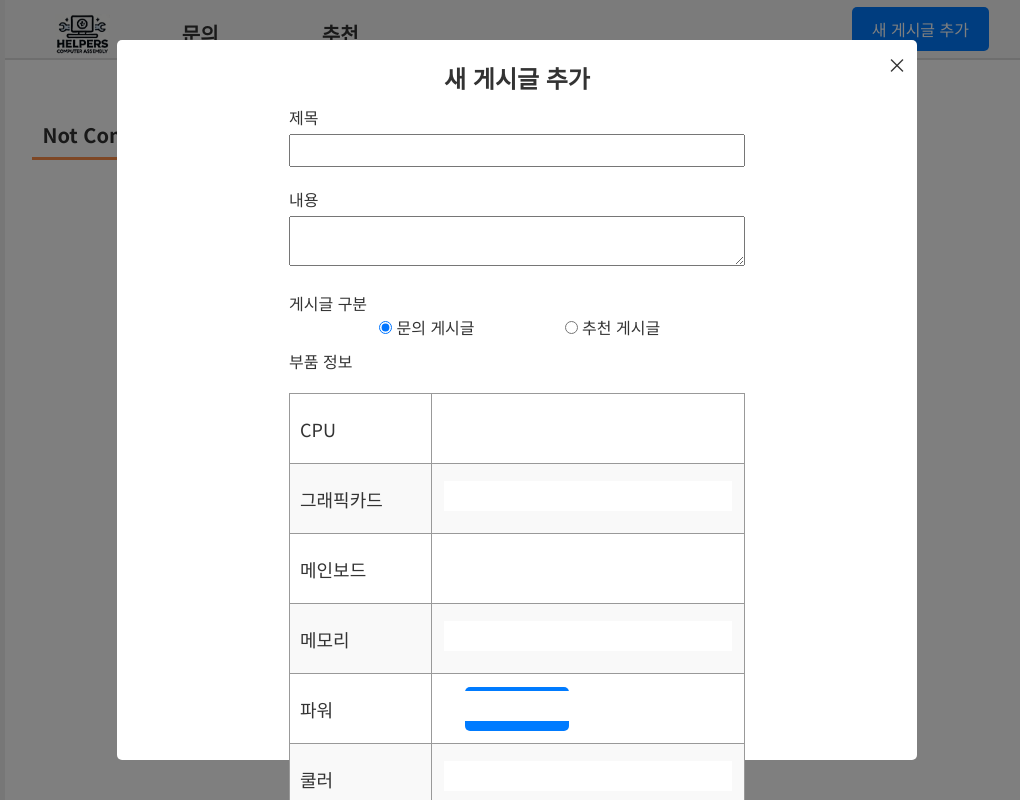
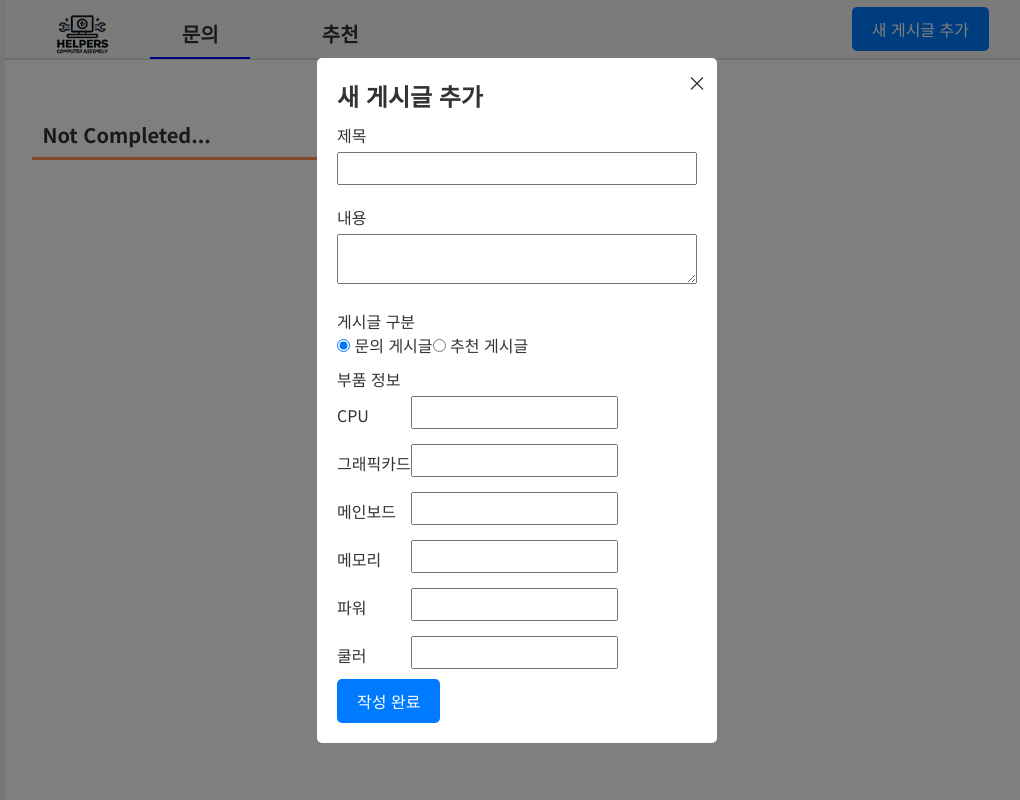
Before and after one commit to 1soo/ComposeHelpers, a React (Create React App) app: page / in a window 1280 px wide. Both pictures are taken after a click on the button "새 게시글 추가". Shown: the top 800 px of the page, without its empty margins (123-1143 px from the left). Built offline with nearby package versions, Linux system fonts and the light colour scheme; the HTML template or start-up script is replaced by a standard one.

Commit message:
표 오류 제거

```diff
--- a/src/Post/PostMain.css
+++ b/src/Post/PostMain.css
@@ -198,38 +198,8 @@ body{
     background-color: white;
     padding: 20px;
     border-radius: 5px;
-    width: 800px;
-    height: 720px;
+    width: 400px;
     position: relative;
-}
-
-.modal-content h2{
-    display: block;
-    width: 100%;
-    text-align: center;
-}
-
-.inputBox{
-    width: 60%;
-    height: 90%;
-    margin: 0px auto;
-}
-
-.inputBox table{
-    width: 100%;
-}
-.inputBox table tr td:first-child{
-    padding-left: 10px;
-}
-
-.inputBox table, .inputBox td{
-    border: 1px solid #999;
-}
-
-.inputBox .parts input[type='text']{
-    height: 30px;
-    border: none;
-    padding-left: 10px;
 }
 
 .close {
@@ -251,17 +221,11 @@ body{
     margin-top: 5px;
     margin-bottom: 10px;
 }
-.modal-content input[type='radio']{
-    margin-left: 90px;
-}
 
 .modal-content button {
-    display: block;
     background-color: #007bff;
     color: white;
     border: none;
-    margin: 0px auto;
-    margin-top: -30px;
     padding: 10px 20px;
     cursor: pointer;
     border-radius: 5px;
@@ -288,10 +252,6 @@ body{
     top: 0;
     width: 60%;
     height: 15%;
-}
-.viewContainer .buttons{
-    top: 0;
-    width: 15%;
 }
 .viewContainer #title {
     position: relative;
@@ -342,24 +302,3 @@ body{
     background-color: lightcoral;
     border: 1px solid #999;
 }
-table {
-    width: 100%;
-    border-collapse: collapse;
-    margin: 20px 0;
-    font-size: 18px;
-    text-align: left;
-    border: 1px solid #ddd;
-}
-
-th, td {
-    padding: 12px;
-    border: 1px solid #ddd;
-}
-
-th {
-    background-color: #f2f2f2;
-}
-
-tr:nth-child(even) {
-    background-color: #f9f9f9;
-}
```
